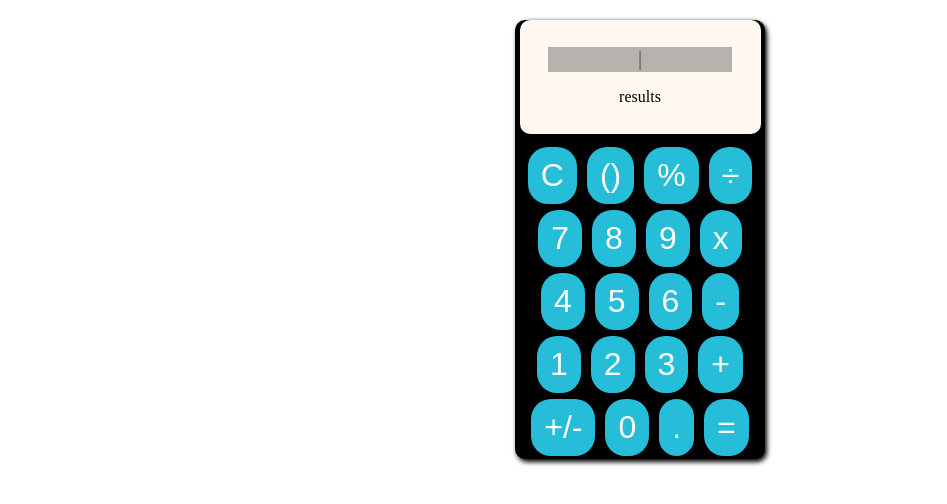
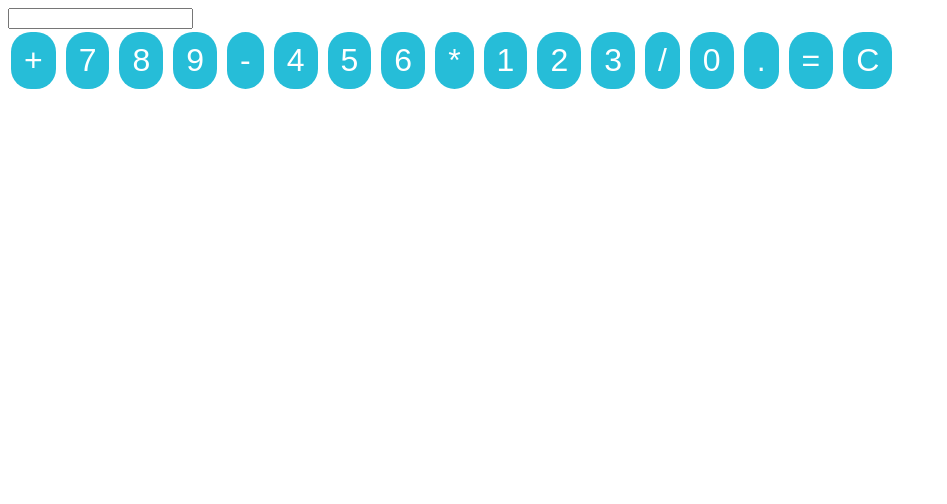
Before and after one commit to Kaguamu/calculator, a plain HTML site: page calculator/index.html in a window 1280 px wide. Shown: the whole page, without its empty margins (0-947 px from the left). Drawn offline with Linux system fonts and the light colour scheme.

Commit message:
best upgrade index.html

```diff
--- a/calculator/index.html
+++ b/calculator/index.html
@@ -3,44 +3,35 @@
 <head>
     <meta charset="UTF-8">
     <meta name="viewport" content="width=device-width, initial-scale=1.0">
-    <title>Calculator</title>
+    <title>calculator</title>
     <link rel="stylesheet" href="style.css">
 </head>
 <body>
-    <div class="body">
-    <div class="display">
-        <input type="text"placeholder="|" id="input">
-        <p id="results">results</p>
+    <div id="calculator">
+        <input  id="display" type="text" readonly>
+        <div id="buttons">
+            <button onclick="appendToDisplay('+')" class="operator-btn">+</button>
+            <button onclick="appendToDisplay('7')">7</button>
+            <button onclick="appendToDisplay('8')">8</button>
+            <button onclick="appendToDisplay('9')">9</button>
+            <button onclick="appendToDisplay('-')" class="operator-btn">-</button>
+            <button onclick="appendToDisplay('4')">4</button>
+            <button onclick="appendToDisplay('5')">5</button>
+            <button onclick="appendToDisplay('6')">6</button>
+            <button onclick="appendToDisplay('*')" class="operator-btn">*</button>
+            <button onclick="appendToDisplay('1')">1</button>
+            <button onclick="appendToDisplay('2')">2</button>
+            <button onclick="appendToDisplay('3')">3</button>
+            <button onclick="appendToDisplay('/')" class="operator-btn">/</button>
+            <button onclick="appendToDisplay('0')">0</button>
+            <button onclick="appendToDisplay('.')">.</button>
+            <button onclick="calculate()">=</button>
+            <button onclick="clearDisplay()" class="operator-btn">C</button>
+        </div>
 
     </div>
-    <div class="buttons">
-        <button id="clear">C</button>
-        <button id="brackets">()</button>
-        <button id="percentage">%</button>
-        <button id="divide">÷</button>
-        <br>
-        <button id="no7">7</button>
-        <button id="no8">8</button>
-        <button id="no9">9</button>
-        <button id="mult">x</button>
-        <br>
-        <button id="no4">4</button>
-        <button id="no5">5</button>
-        <button id="no6">6</button>
-        <button id="minus">-</button>
-        <br>
-        <button id="no1">1</button>
-        <button id="no2">2</button>
-        <button id="no3">3</button>
-        <button id="add">+</button>
-        <br>
-        <button id="pos/neg">+/-</button>
-        <button id="no0">0</button>
-        <button id="decm">.</button>
-        <button id="equal">=</button>
-
-    </div>
-    </div>
-
+  <script src="index.js">
+    const display = document.getElementById("display");
+  </script>
 </body>
 </html>
```
